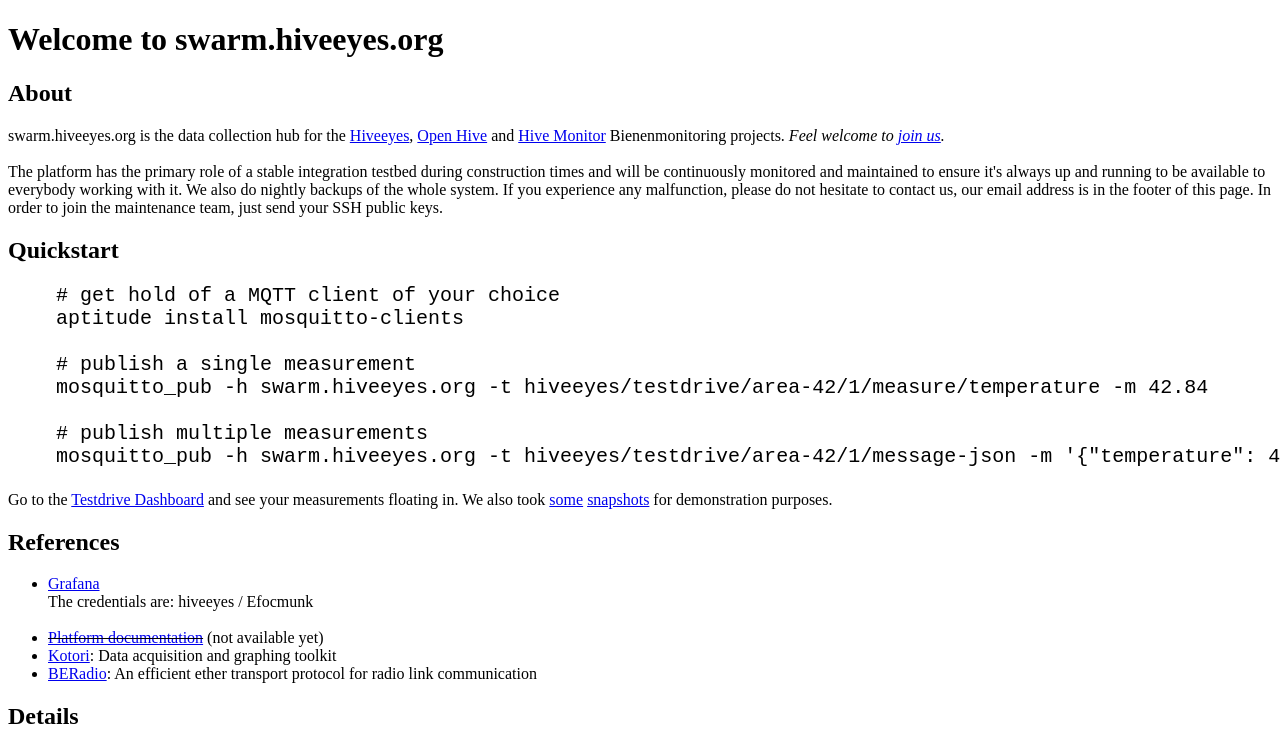
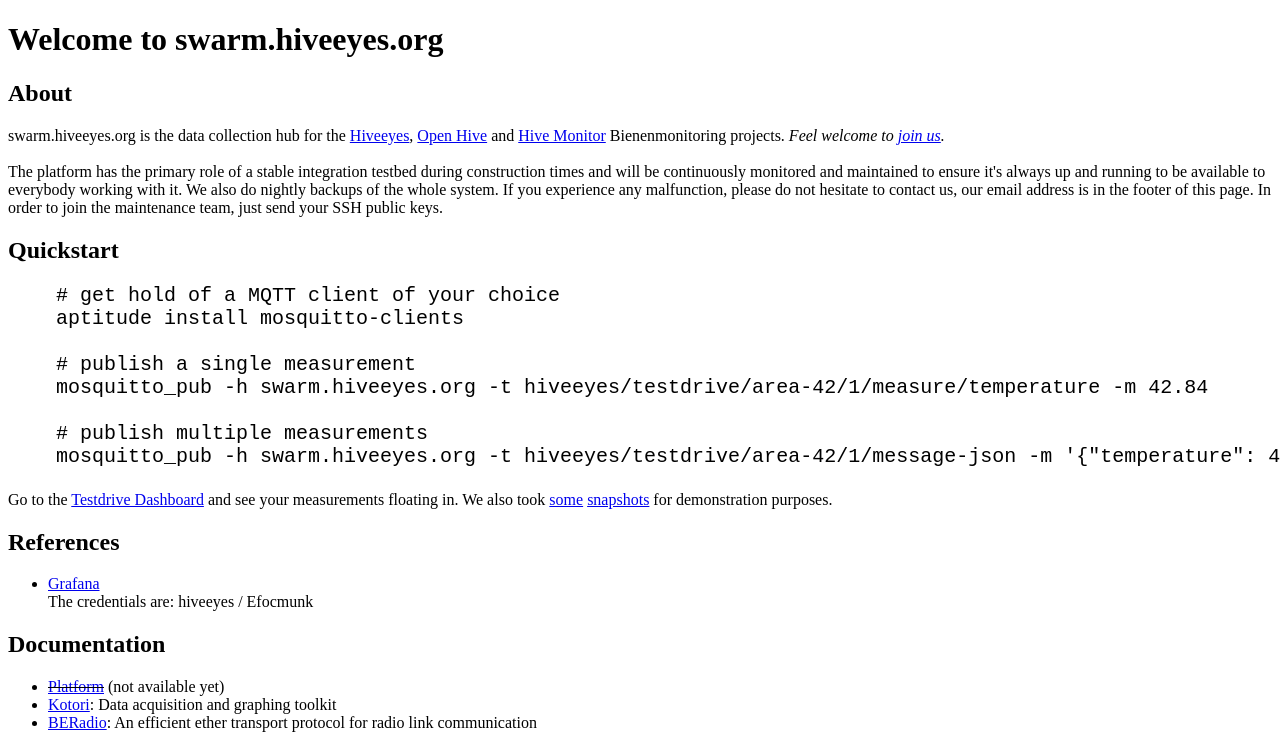
Before and after one commit to hiveeyes/documentation, a plain HTML site: page src/htdocs/index.html in a window 1280 px wide. Shown: the top 747 px of the page. Drawn offline with Linux system fonts and the light colour scheme.

Commit message:
update splash screen again

```diff
--- a/src/htdocs/index.html
+++ b/src/htdocs/index.html
@@ -50,9 +50,12 @@
             The credentials are:
             hiveeyes / Efocmunk
         </li>
-        <br/>
+    </ul>
+
+    <h2>Documentation</h2>
+    <ul>
         <li>
-            <strike><a href="https://swarm.hiveeyes.org/docs/">Platform documentation</a></strike>
+            <strike><a href="https://swarm.hiveeyes.org/docs/">Platform</a></strike>
             (not available yet)
         </li>
         <li>
```
